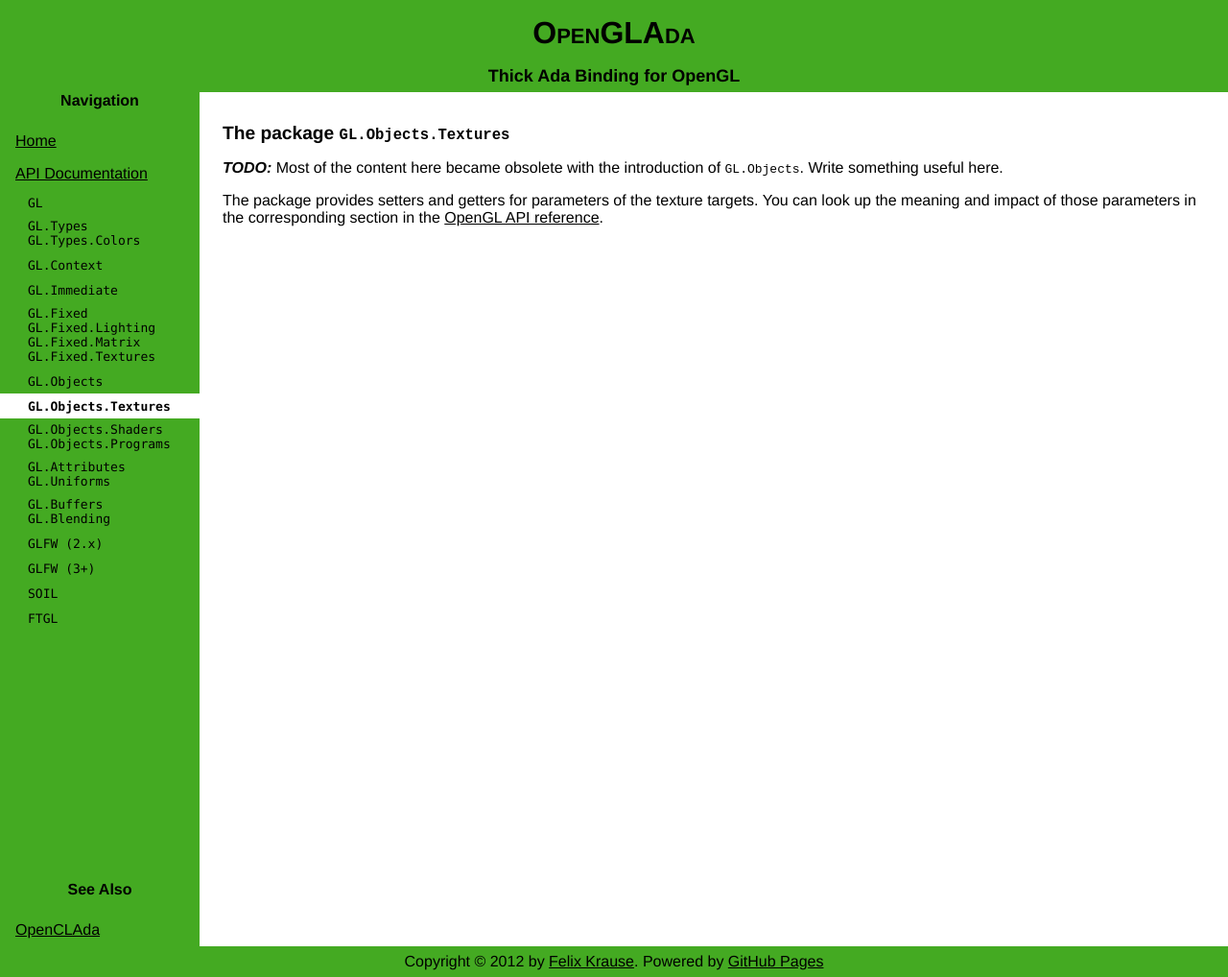
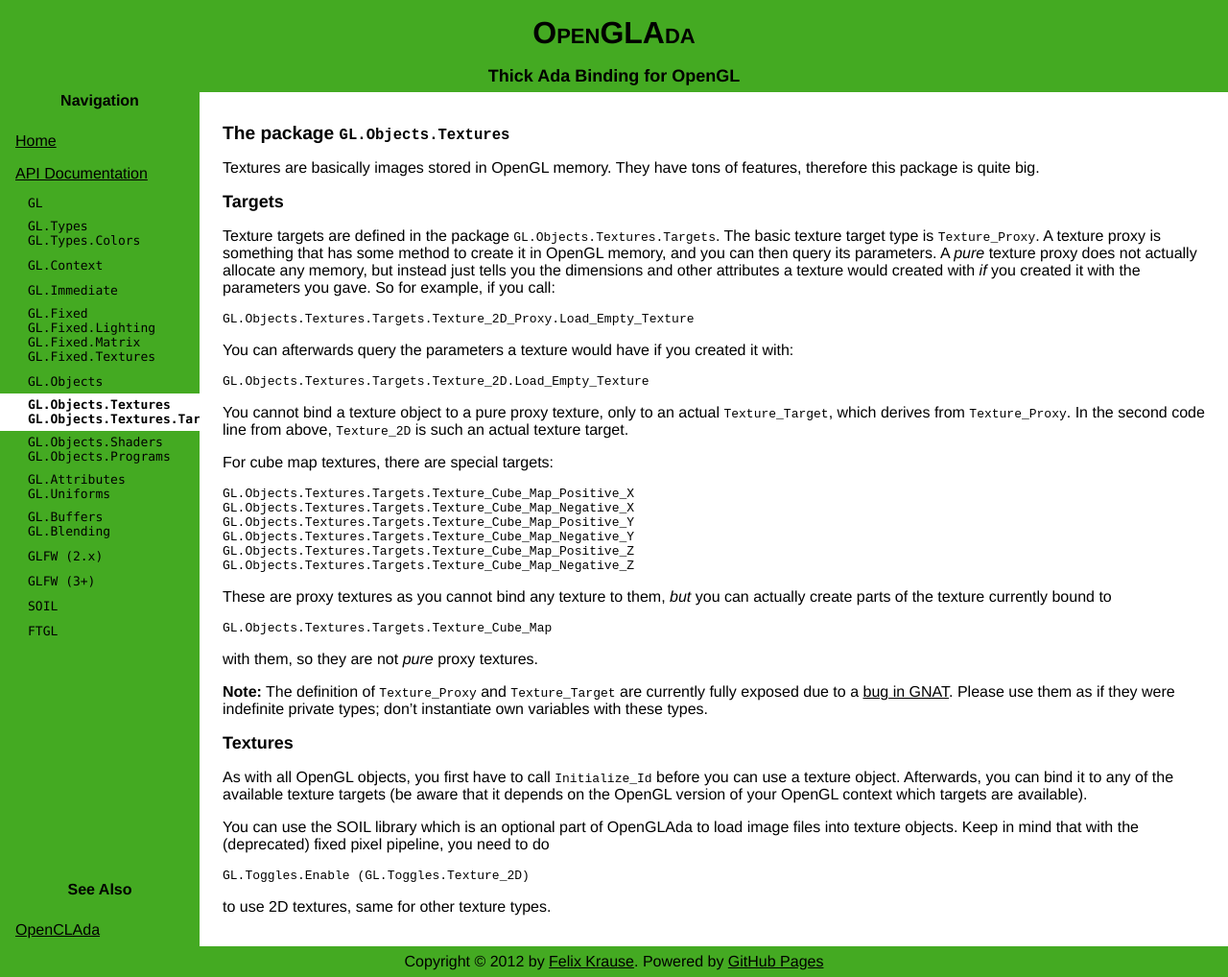
Before and after one commit to flyx/OpenGLAda, a Jekyll site: the page built from doc/GL.Objects.Textures.md, in a window 1280 px wide and 1018 px high. Shown: the whole window at 96% size. Built offline with Jekyll 4.4.1, drawn with Linux system fonts in a browser that asks for light colours.

Commit message:
Updates textures documentation

```diff
--- a/doc/GL.Objects.Textures.md
+++ b/doc/GL.Objects.Textures.md
@@ -3,14 +3,67 @@
 title : API - The package GL.Objects.Textures
 packages :
   - GL.Objects.Textures
+  - GL.Objects.Textures.Targets
 weight: 8
 ---
 
 # The package `GL.Objects.Textures`
 
-***TODO:*** Most of the content here became obsolete with
-the introduction of `GL.Objects`. Write something useful here.
+Textures are basically images stored in OpenGL memory. They have tons of features,
+therefore this package is quite big.
 
-The package provides setters and getters for parameters of the texture targets.
-You can look up the meaning and impact of those parameters in the corresponding
-section in the [OpenGL API reference](http://www.opengl.org/sdk/docs/man/xhtml/glTexParameter.xml).
+## Targets
+
+Texture targets are defined in the package `GL.Objects.Textures.Targets`. The basic
+texture target type is `Texture_Proxy`. A texture proxy is something that has some
+method to create it in OpenGL memory, and you can then query its parameters. A *pure*
+texture proxy does not actually allocate any memory, but instead just tells you the
+dimensions and other attributes a texture would created with *if* you created it with
+the parameters you gave. So for example, if you call:
+
+    GL.Objects.Textures.Targets.Texture_2D_Proxy.Load_Empty_Texture
+
+You can afterwards query the parameters a texture would have if you created it with:
+
+    GL.Objects.Textures.Targets.Texture_2D.Load_Empty_Texture
+
+You cannot bind a texture object to a pure proxy texture, only to an actual
+`Texture_Target`, which derives from `Texture_Proxy`. In the second code line from
+above, `Texture_2D` is such an actual texture target.
+
+For cube map textures, there are special targets:
+
+    GL.Objects.Textures.Targets.Texture_Cube_Map_Positive_X
+    GL.Objects.Textures.Targets.Texture_Cube_Map_Negative_X
+    GL.Objects.Textures.Targets.Texture_Cube_Map_Positive_Y
+    GL.Objects.Textures.Targets.Texture_Cube_Map_Negative_Y
+    GL.Objects.Textures.Targets.Texture_Cube_Map_Positive_Z
+    GL.Objects.Textures.Targets.Texture_Cube_Map_Negative_Z
+
+These are proxy textures as you cannot bind any texture to them, *but* you can
+actually create parts of the texture currently bound to
+
+    GL.Objects.Textures.Targets.Texture_Cube_Map
+
+with them, so they are not *pure* proxy textures.
+
+**Note:** The definition of `Texture_Proxy` and `Texture_Target` are currently fully
+exposed due to a [bug in GNAT][1]. Please use them as if they were indefinite private
+types; don't instantiate own variables with these types.
+
+## Textures
+
+As with all OpenGL objects, you first have to call `Initialize_Id` before you can use
+a texture object. Afterwards, you can bind it to any of the available texture targets
+(be aware that it depends on the OpenGL version of your OpenGL context which targets
+are available).
+
+You can use the SOIL library which is an optional part of OpenGLAda to load image files
+into texture objects. Keep in mind that with the (deprecated) fixed pixel pipeline, you
+need to do
+
+    GL.Toggles.Enable (GL.Toggles.Texture_2D)
+
+to use 2D textures, same for other texture types.
+
+ [1]: http://gcc.gnu.org/bugzilla/show_bug.cgi?id=58881
```
